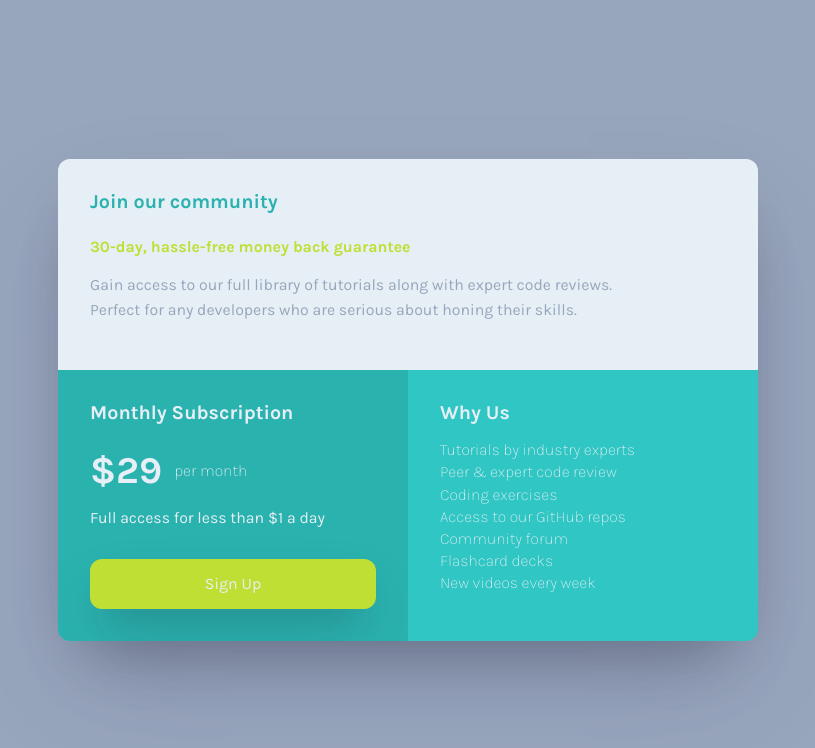
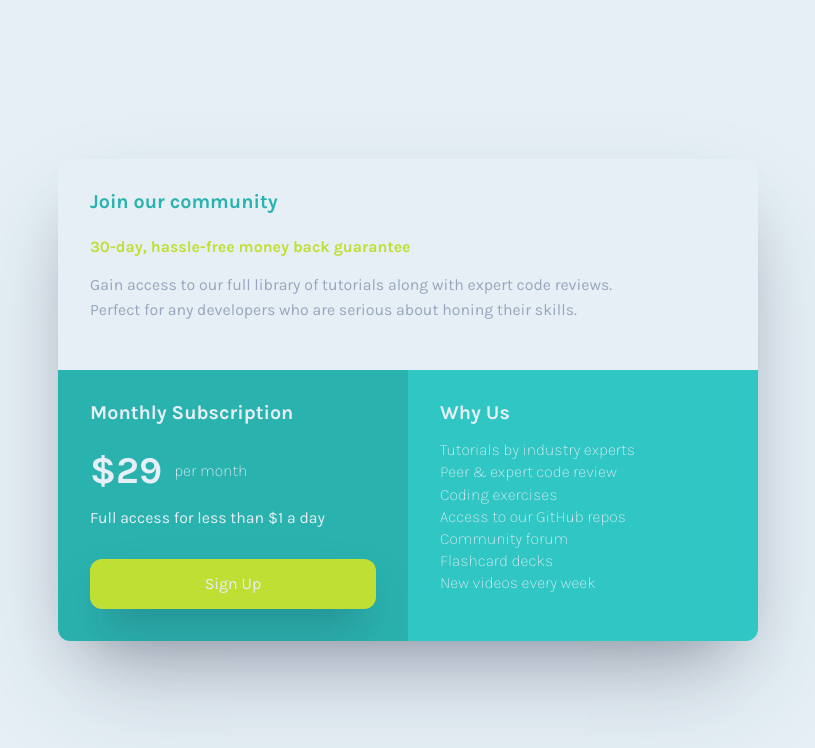
Before and after one commit to angel-serrato/frontend-single-price-grid-component, a React (Vite) app: page / in a window 1280 px wide. Shown: the top 748 px of the page, without its empty margins (232-1047 px from the left). Built offline with nearby package versions, Linux system fonts and the light colour scheme.

Commit message:
fix(SinglePrice.css): update background color

```diff
--- a/src/index.css
+++ b/src/index.css
@@ -57,7 +57,7 @@ body {
   align-items: center;
   margin: 0;
   height: 100vh;
-  background-color: var(--grayish-blue);
+  background-color: var(--light-gray);
   font-family: "Karla", sans-serif;
 }
 
```
